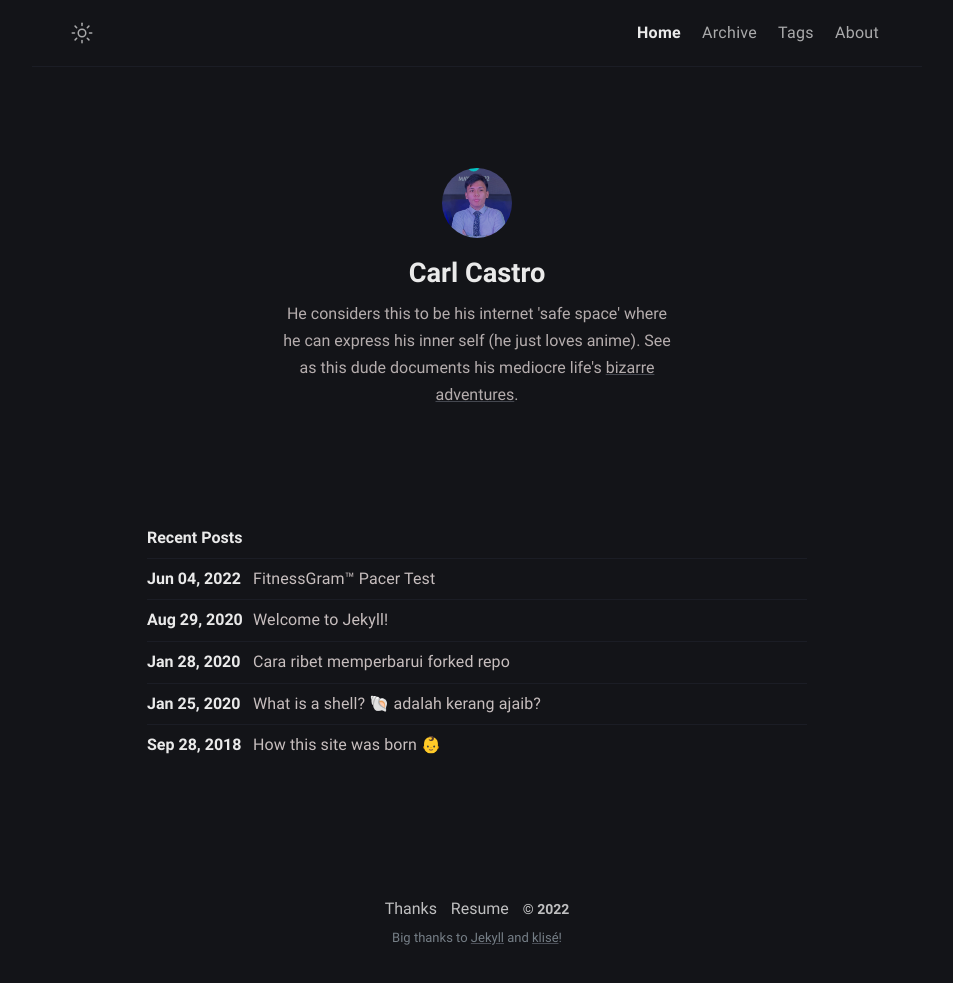
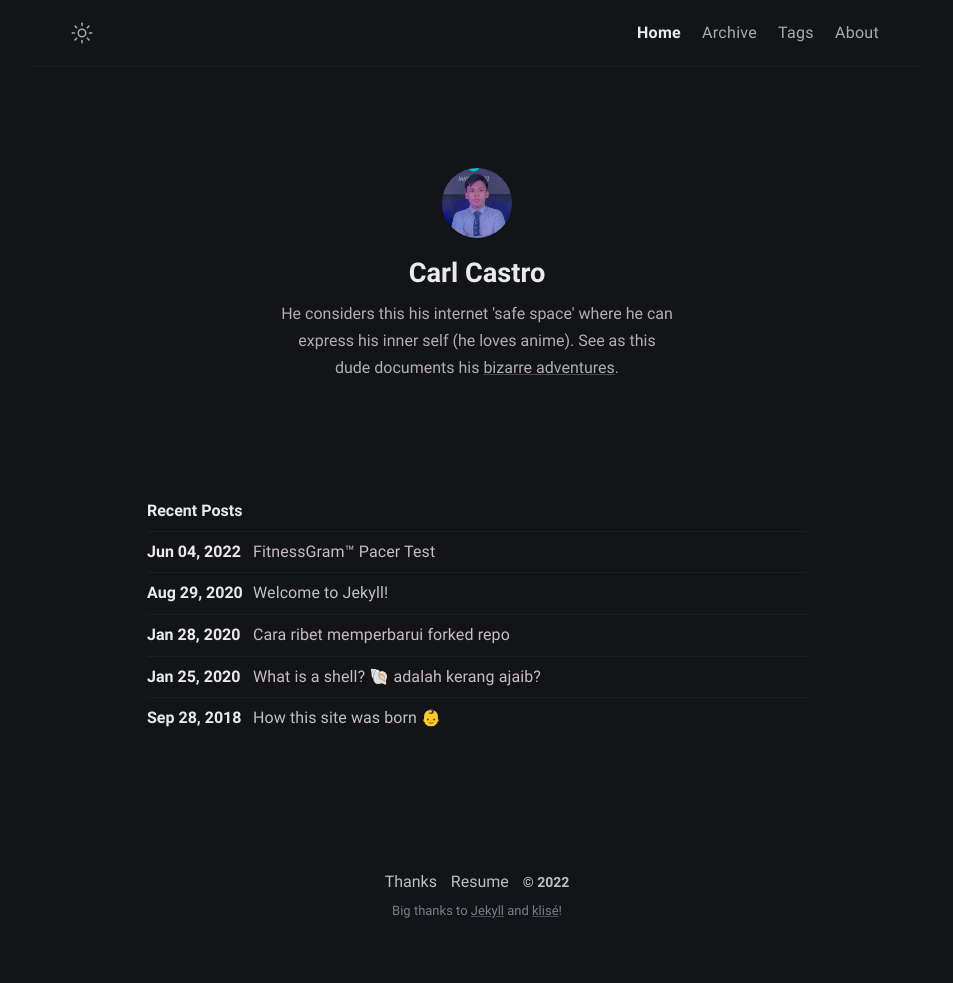
Before and after one commit to philippines69/carlcastroarchives, a Jekyll site: the page built from index.md, in a window 1280 px wide. Shown: the whole page, without its empty margins (163-1116 px from the left). Built offline with Jekyll 4.4.1, drawn with Linux system fonts in a browser that asks for light colours; after the commit the page ends 956 px from its top, so only the background shows below that.

Commit message:
Update _config.yml

```diff
--- a/_config.yml
+++ b/_config.yml
@@ -12,14 +12,15 @@
 author:
   name: Carl Castro # author name
   bio: >- # tell to the world
-      He considers this to be his internet 'safe space' where he can express his inner self (he just loves anime).
-      See as this dude documents his mediocre life's <a href="https://youtu.be/wE_kjnNuf0w" target="_blank" rel="noopener">bizarre adventures</a>.
+      He considers this his internet 'safe space' where he can express his inner self (he loves anime).
+      See as this dude documents his <a href="https://youtu.be/wE_kjnNuf0w" target="_blank" rel="noopener">bizarre adventures</a>.
 
   username: username # general username
   github: github_username # github username
   twitter: twitter_username # twitter username
   facebook: castro.carl1998 # facebook username
   email: carlrobincastro@gmail.com # email adress
+  anilist: Rumpelforeskin
   avatar: /assets/img/avatar.jpg # change with your own avatar
 
 # URL settings
```
